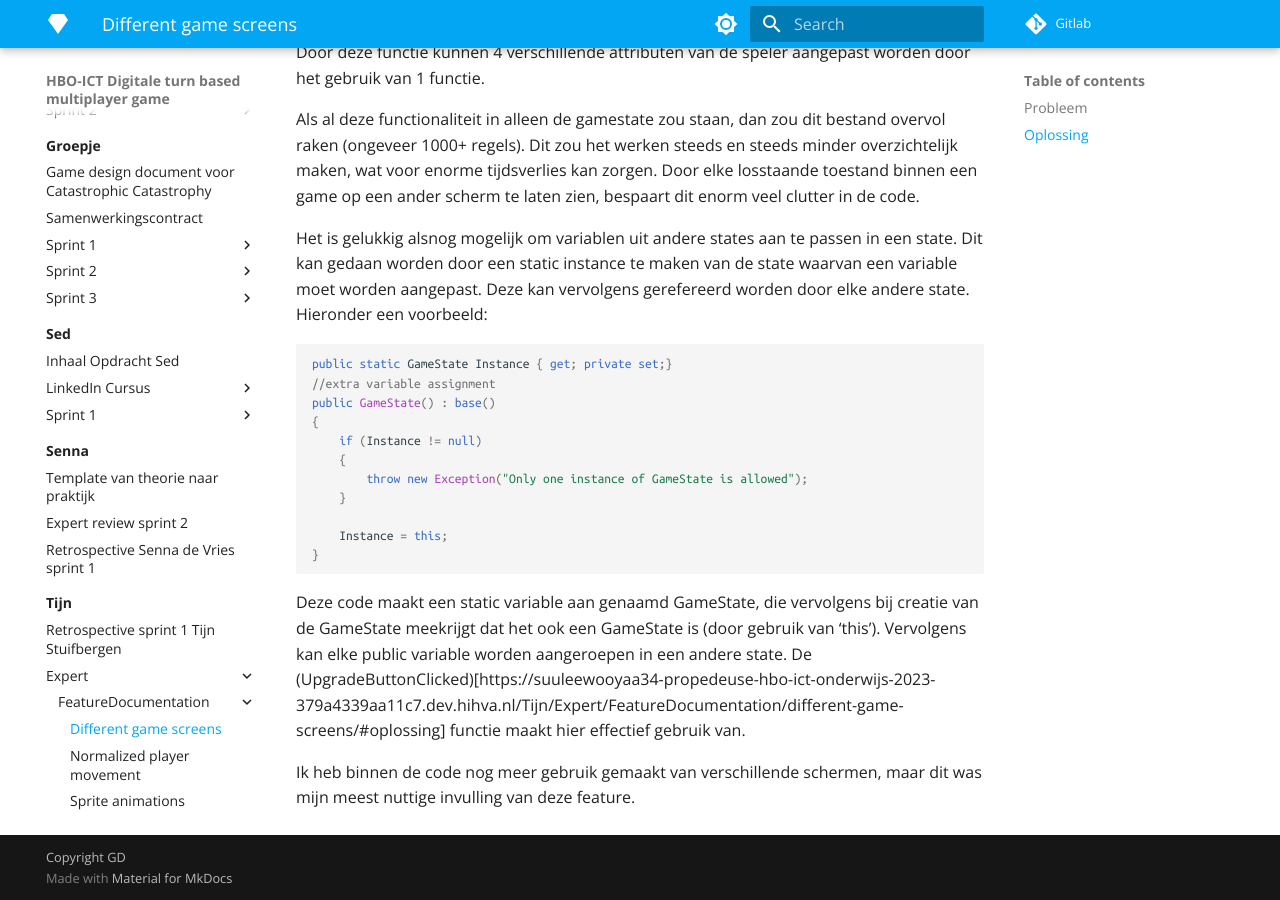
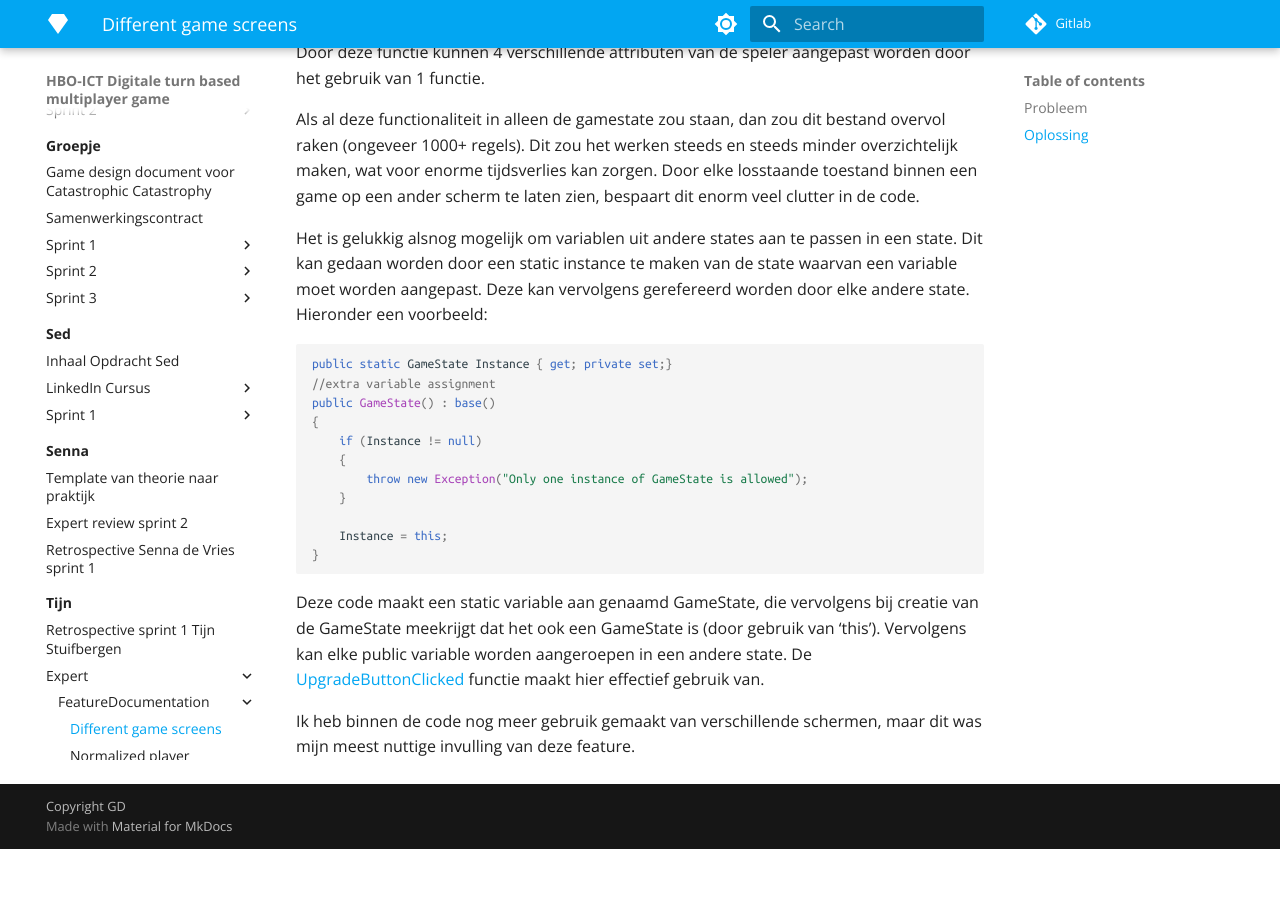
Before and after one commit to Doortje-Geuze/catastrophic-catastrophe, an MkDocs documentation site: the page built from docs/Tijn/Expert/FeatureDocumentation/different-game-screens.md, in a window 1280 px wide and 900 px high, scrolled down 2789 px. Built offline with MkDocs 1.6.1 and Material for MkDocs 9.7.7, drawn with Linux system fonts in a browser that asks for light colours; nearby versions of some CDN libraries; library files that are not in the unit come from our copies; after the commit the page ends 3638 px from its top, so only the background shows below that.

Commit message:
fixed hyperlink

````diff
--- a/docs/Tijn/Expert/FeatureDocumentation/different-game-screens.md
+++ b/docs/Tijn/Expert/FeatureDocumentation/different-game-screens.md
@@ -152,6 +152,6 @@ public GameState() : base()
 }
 ```
 
-Deze code maakt een static variable aan genaamd GameState, die vervolgens bij creatie van de GameState meekrijgt dat het ook een GameState is (door gebruik van 'this'). Vervolgens kan elke public variable worden aangeroepen in een andere state. De (UpgradeButtonClicked)[https://suuleewooyaa34-propedeuse-hbo-ict-onderwijs-2023-379a4339aa11c7.dev.hihva.nl/Tijn/Expert/FeatureDocumentation/different-game-screens/#oplossing] functie maakt hier effectief gebruik van.
+Deze code maakt een static variable aan genaamd GameState, die vervolgens bij creatie van de GameState meekrijgt dat het ook een GameState is (door gebruik van 'this'). Vervolgens kan elke public variable worden aangeroepen in een andere state. De [UpgradeButtonClicked](https://suuleewooyaa34-propedeuse-hbo-ict-onderwijs-2023-379a4339aa11c7.dev.hihva.nl/Tijn/Expert/FeatureDocumentation/different-game-screens/#oplossing) functie maakt hier effectief gebruik van.
 
 Ik heb binnen de code nog meer gebruik gemaakt van verschillende schermen, maar dit was mijn meest nuttige invulling van deze feature.
````
